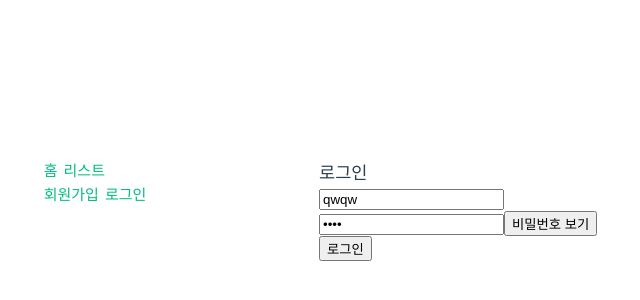
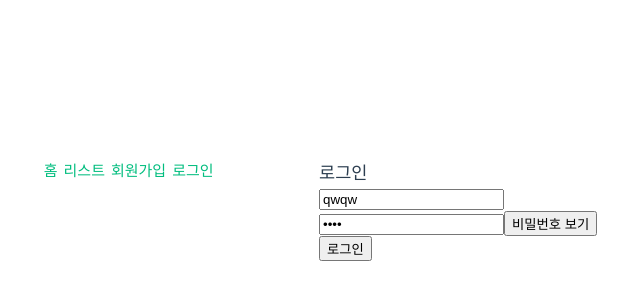
Before and after one commit to qwazsx1346-cyber/board_auth_vue, a Vue app: page /signin in a window 1280 px wide. Shown: the part 190-490 px from the top of the page, without its empty margins (321-961 px from the left). Built offline with nearby package versions, Linux system fonts and the light colour scheme.

Commit message:
DummyData생성 완료

```diff
--- a/src/App.vue
+++ b/src/App.vue
@@ -18,17 +18,21 @@ const doSignout = async () => {
 
 <template>
 <header>
+    <div>
+        <template v-if="authentication.state.isSigned">
+            <span class="usernm">{{ authentication.state.signedUser.nm }}님 환영합니다.</span>
+        </template>
         <router-link to="/" >홈</router-link>
         <router-link to="/board/list" >리스트</router-link>
-    <div v-if="authentication.state.isSigned">
-        {{ authentication.state.signedUser.nm }}님 환영합니다.
+        <template v-if="authentication.state.isSigned">
             <router-link to="/board/write">글쓰기</router-link>
             <a href="" @click.prevent="doSignout">로그아웃</a>
             <!--a태그는 기본적으로 href태그와 같이가야함 이게 있으면 클릭시 마우스커서가 손모양으로 바뀜-->
-    </div>
-    <div v-else>
+        </template>
+        <template v-else>
             <router-link to="/signup" >회원가입</router-link>
             <router-link to="/signin">로그인</router-link>
+        </template>
     </div>
 </header>
 <main>
@@ -37,5 +41,5 @@ const doSignout = async () => {
 </template>
 
 <style scoped>
-
+.usernm {background-color: rgb(130, 233, 62);}
 </style>
```
Lines whose indentation alone changed are shown as unchanged.
